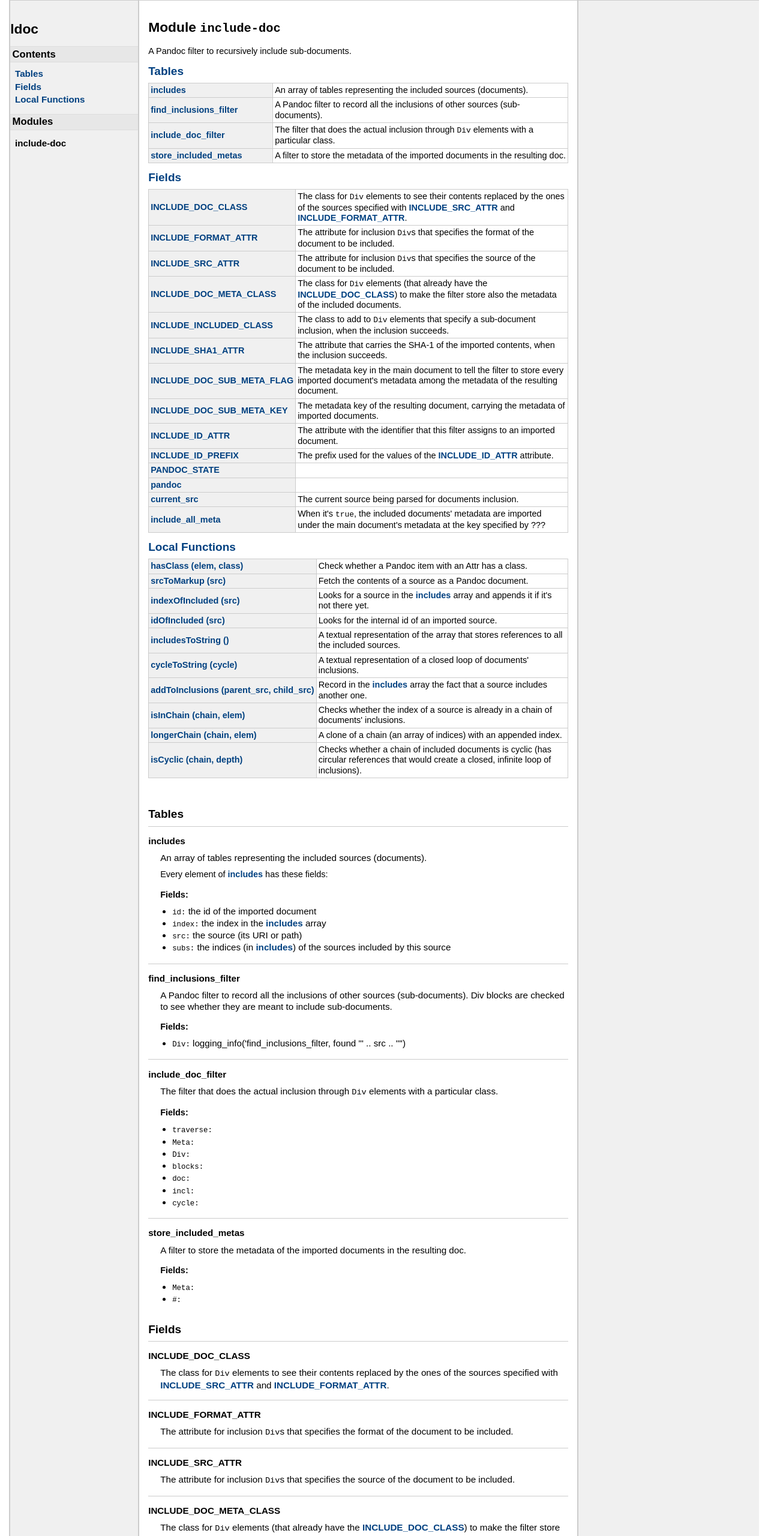
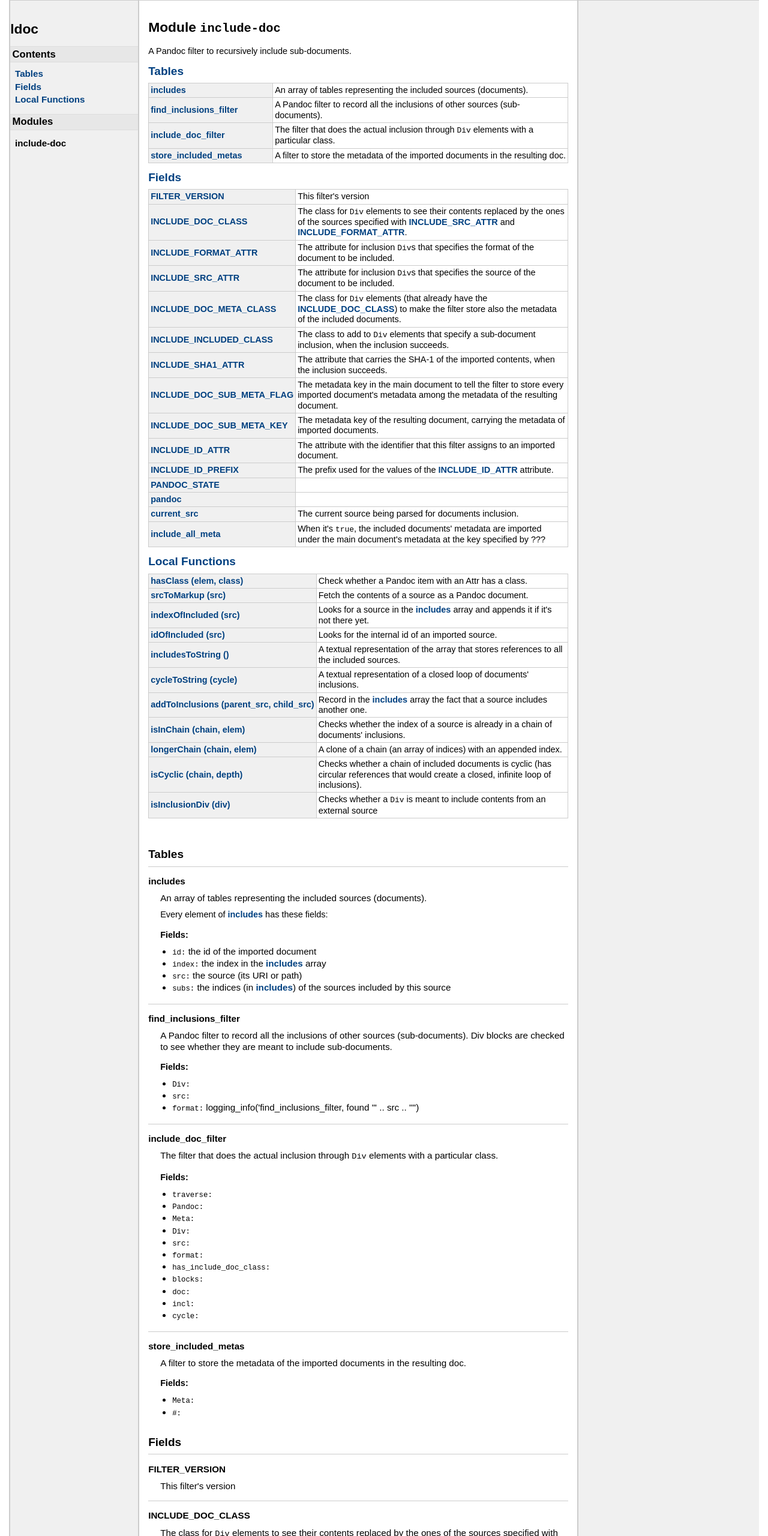
Before and after one commit to massifrg/pandoc-include-doc, a plain HTML site: page doc/index.html in a window 1280 px wide. Shown: the top 2560 px of the page at 60% size. Drawn offline with Linux system fonts and the light colour scheme.

```diff
--- a/doc/index.html
+++ b/doc/index.html
@@ -70,6 +70,10 @@
 </table>
 <h2><a href="#Fields">Fields</a></h2>
 <table class="function_list">
+	<tr>
+	<td class="name" nowrap><a href="#FILTER_VERSION">FILTER_VERSION</a></td>
+	<td class="summary">This filter's version</td>
+	</tr>
 	<tr>
 	<td class="name" nowrap><a href="#INCLUDE_DOC_CLASS">INCLUDE_DOC_CLASS</a></td>
 	<td class="summary">The class for <code>Div</code> elements to see their contents replaced by the ones
@@ -175,6 +179,10 @@
 	<td class="summary">Checks whether a chain of included documents is cyclic (has circular references that
  would create a closed, infinite loop of inclusions).</td>
 	</tr>
+	<tr>
+	<td class="name" nowrap><a href="#isInclusionDiv">isInclusionDiv (div)</a></td>
+	<td class="summary">Checks whether a <code>Div</code> is meant to include contents from an external source</td>
+	</tr>
 </table>
 
 <br/>
@@ -226,6 +234,12 @@
     <h3>Fields:</h3>
     <ul>
         <li><span class="parameter">Div</span>
+
+        </li>
+        <li><span class="parameter">src</span>
+
+        </li>
+        <li><span class="parameter">format</span>
         logging_info('find_inclusions_filter, found "' .. src .. '"')
         </li>
     </ul>
@@ -248,10 +262,22 @@
         <li><span class="parameter">traverse</span>
 
         </li>
+        <li><span class="parameter">Pandoc</span>
+
+        </li>
         <li><span class="parameter">Meta</span>
 
         </li>
         <li><span class="parameter">Div</span>
+
+        </li>
+        <li><span class="parameter">src</span>
+
+        </li>
+        <li><span class="parameter">format</span>
+
+        </li>
+        <li><span class="parameter">has_include_doc_class</span>
 
         </li>
         <li><span class="parameter">blocks</span>
@@ -300,6 +326,20 @@
     <h2 class="section-header "><a name="Fields"></a>Fields</h2>
 
     <dl class="function">
+    <dt>
+    <a name = "FILTER_VERSION"></a>
+    <strong>FILTER_VERSION</strong>
+    </dt>
+    <dd>
+    This filter's version
+
+
+
+
+
+
+
+</dd>
     <dt>
     <a name = "INCLUDE_DOC_CLASS"></a>
     <strong>INCLUDE_DOC_CLASS</strong>
@@ -718,6 +758,26 @@
 
 
 </dd>
+    <dt>
+    <a name = "isInclusionDiv"></a>
+    <strong>isInclusionDiv (div)</strong>
+    </dt>
+    <dd>
+    Checks whether a <code>Div</code> is meant to include contents from an external source
+
+
+    <h3>Parameters:</h3>
+    <ul>
+        <li><span class="parameter">div</span>
+         the <code>Div</code> block to check
+        </li>
+    </ul>
+
+
+
+
+
+</dd>
 </dl>
 
 
@@ -725,7 +785,7 @@
 </div> <!-- id="main" -->
 <div id="about">
 <i>generated by <a href="http://github.com/stevedonovan/LDoc">LDoc 1.4.6</a></i>
-<i style="float:right;">Last updated 2023-05-25 17:38:08 </i>
+<i style="float:right;">Last updated 2023-05-29 12:19:17 </i>
 </div> <!-- id="about" -->
 </div> <!-- id="container" -->
 </body>
```
Also changed, not shown: 4 other files.
